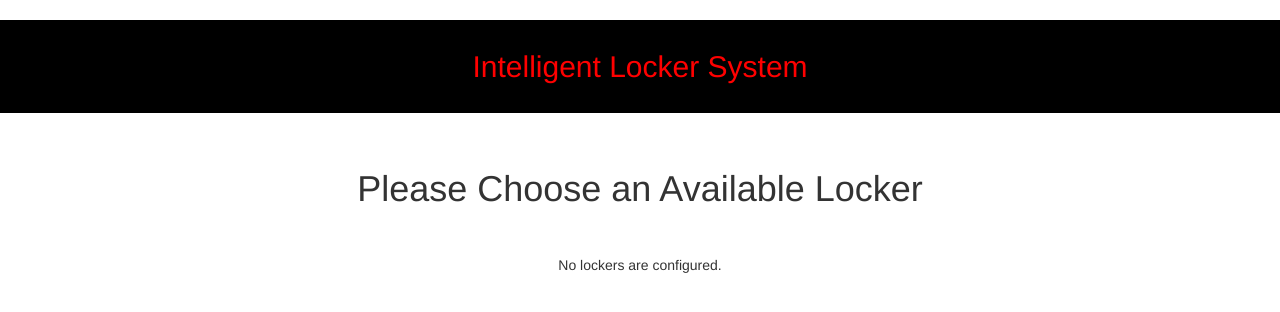
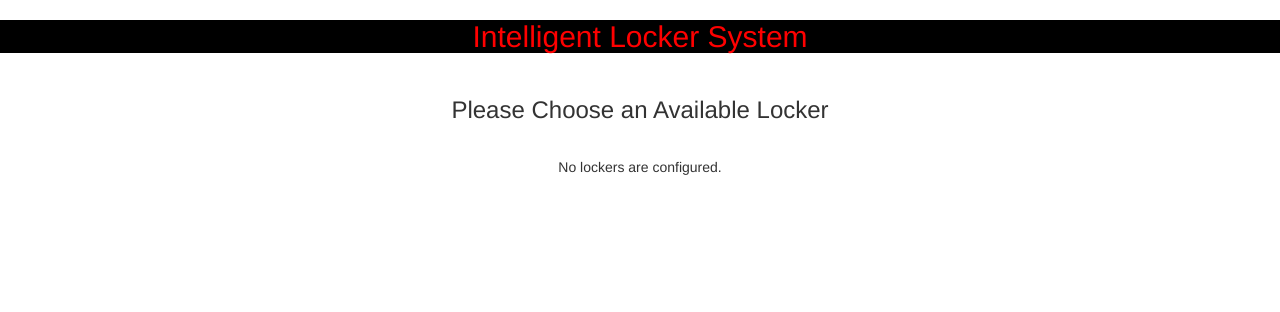
Before and after one commit to BaccaChew44/ILS, a Django app: page /ILSA/lockers/ in a window 1280 px wide. Shown: the top 312 px of the page. Run offline with Django 3.2, Linux system fonts and the light colour scheme; data that the repository does not hold is empty; some libraries are stand-ins or nearby versions.

Commit message:
Updates to display

```diff
--- a/ILSA/static/ILSA/style.css
+++ b/ILSA/static/ILSA/style.css
@@ -5,10 +5,13 @@ h1 {
     text-align: center;
     padding: 1em;
 }
-h2 {
-    padding: 1em;
+h2.ILS {
     color: red;
     background-color: black;
     clear: left;
     text-align: center;
 }
+h3 {
+    text-align: center;
+    padding: 1em;
+}
--- a/ILSA/templates/ILSA/homepage.html
+++ b/ILSA/templates/ILSA/homepage.html
@@ -3,9 +3,9 @@
         <meta charset="utf-8">
         <title>ILS: Intelligent Locker System</title>
     </head>
-    <body>
+    <body id="body">
     <header>
-        <h2> Intelligent Locker System </h2>
+        <h2 class="ILS"> Intelligent Locker System </h2>
         <h1> Welcome to the University of Cincinnati Recreation Center</h1>
         <h1>Please Swipe Your Bearcat Card to Access a Locker!</h1>
         </header>
--- a/ILSA/templates/ILSA/lockers.html
+++ b/ILSA/templates/ILSA/lockers.html
@@ -9,7 +9,7 @@
 <style>
     .locker {
         width:20%;
-        height:25%;
+        height:20%;
         position: relative;
     }
     .Open {
@@ -28,7 +28,7 @@
     }
     #submit {
         width: 80%;
-        height:10%;
+        height:15%;
         background-color: lightgrey;
         color: black;
     }
@@ -40,8 +40,8 @@
 </style>
 <body id="body">
 <header>
-    <h2> Intelligent Locker System </h2>
-    <h1> Please Choose an Available Locker </h1>
+    <h2 class="ILS"> Intelligent Locker System </h2>
+    <h3> Please Choose an Available Locker </h3>
 </header>
  {% if locker_list %}
     <div>
--- a/ILSA/templates/ILSA/success.html
+++ b/ILSA/templates/ILSA/success.html
@@ -6,9 +6,9 @@
     <head>
         <meta http-equiv="refresh" content="3;url={% url 'ILSA:home page' %}" />
     </head>
-    <body>
+    <body id="body">
     <header>
-        <h2> Intelligent Locker System </h2>
+        <h2 class="ILS"> Intelligent Locker System </h2>
     {% if flag %}
         <h1>You have checked out of locker {{ lock_num }}!</h1>
         <h1>Please go to <strong>locker {{ lock_num }} </strong> and press the button to unlock your locker.</h1>
```
